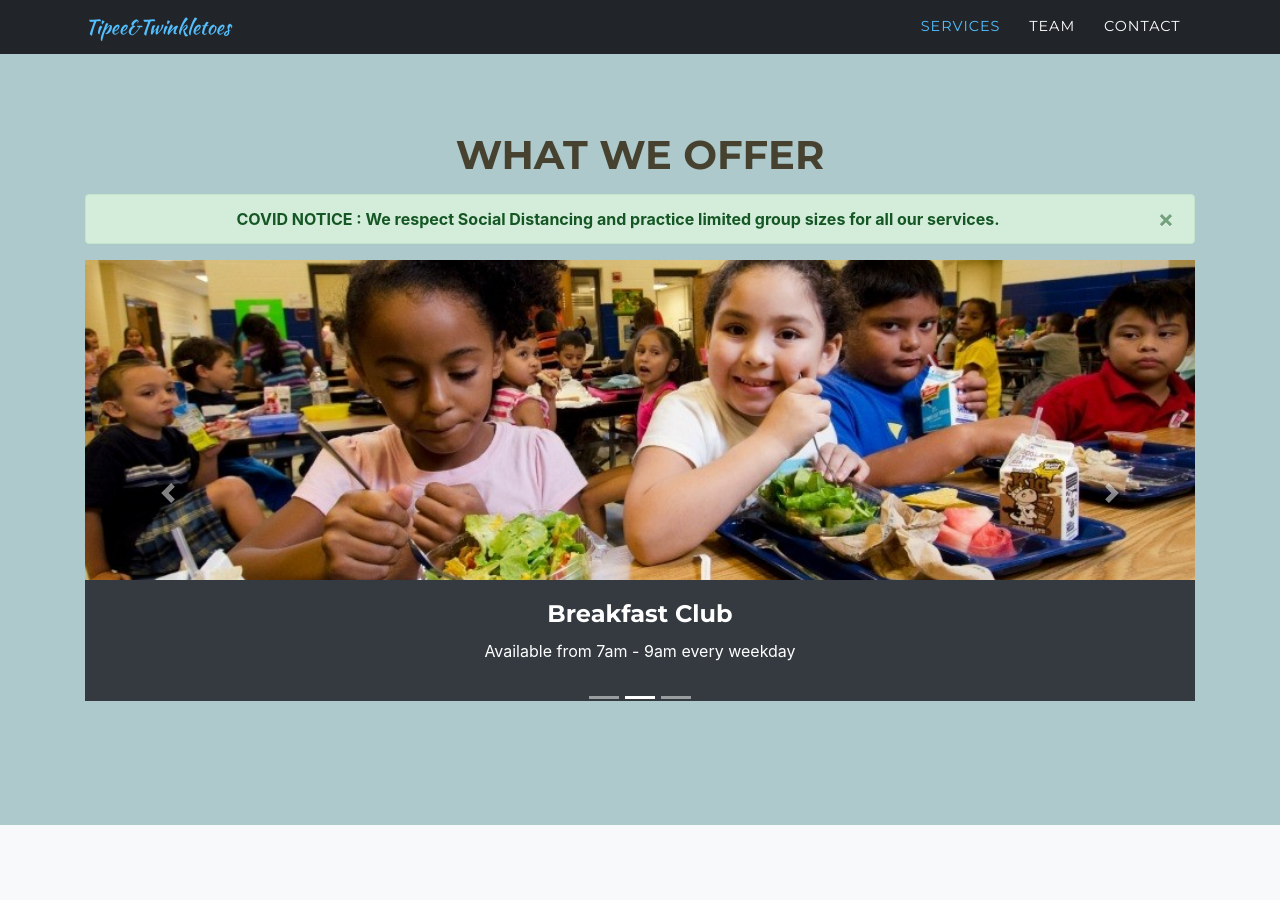
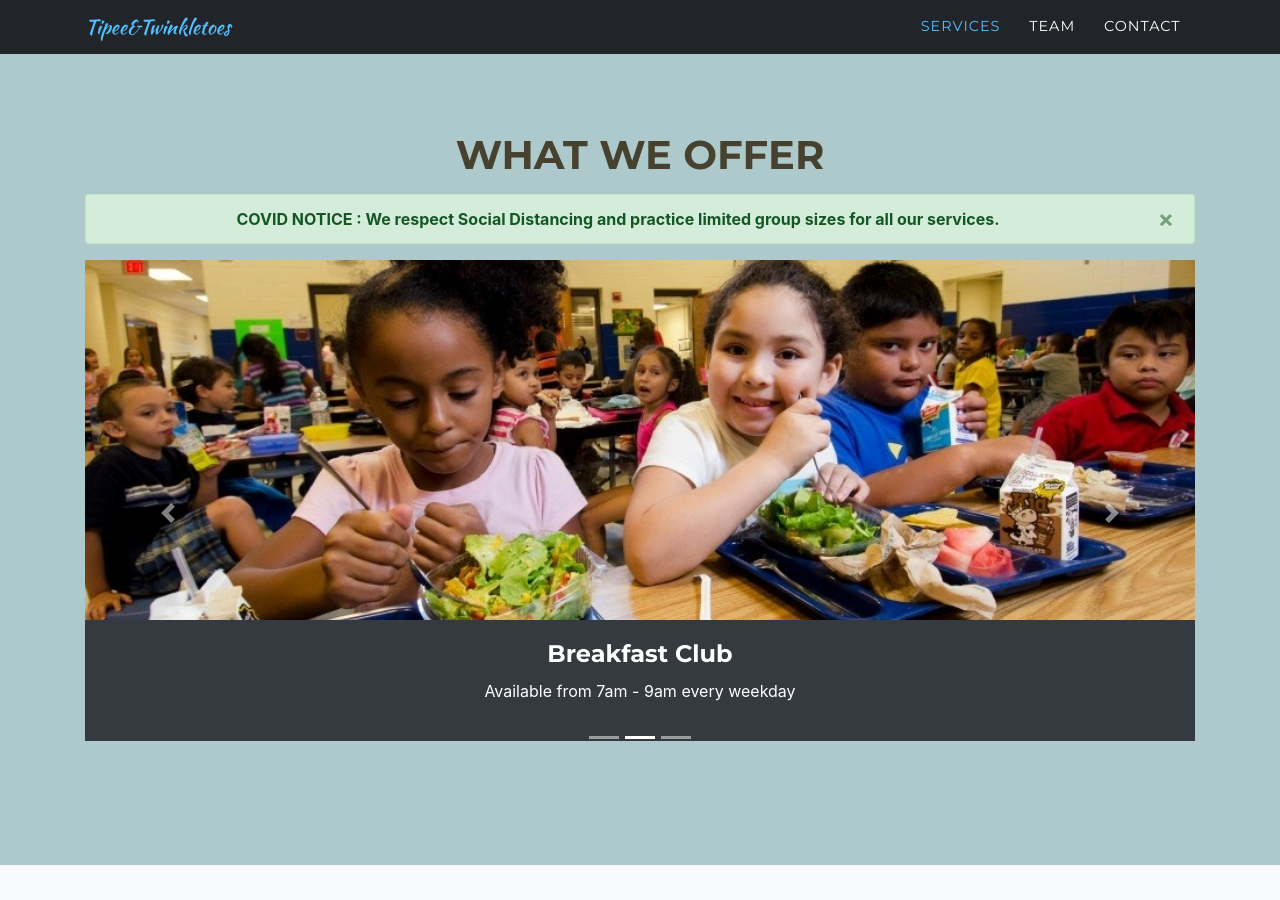
Before and after one commit to jsqribe/jsqribe.github.io, a Jekyll site: the page built from index.md, in a window 1280 px wide and 900 px high, scrolled down 793 px. Built offline with Jekyll 4.4.1, drawn with Linux system fonts in a browser that asks for light colours; some web fonts are replaced; comment, search, counter and statistics services are not loaded; some of the changed text lies outside the part shown; grey boxes are pictures that could not be loaded.

Commit message:
some fixes to make things responsive on mobile

```diff
--- a/_data/sitetext.yml
+++ b/_data/sitetext.yml
@@ -85,7 +85,7 @@
             icon: fab fa-linkedin-in
 
 contact:
-    title: "Contact Details"
+    title: "Contact US"
     list:
       - title: "Number"
         desc: "07546143879"
@@ -94,7 +94,7 @@
         desc: "info@tipeeandtwinkletoes.co.uk"
         icon: fas fa-envelope
 
-    map_text: "Find us"
+    map_text: "Where To Find Us"
     info_text: "The Downswood Community Center"
     location_text: "Chiltern Close, Downswood, Maidstone, ME15 8XG"
     section: contact
--- a/_includes/contact.html
+++ b/_includes/contact.html
@@ -16,8 +16,10 @@
       <div class="row">
         <div class="col-lg-12">
           <h3 class="section-heading text-uppercase">{{ site.data.sitetext.contact.map_text | default: "" }}</h3>
-          <iframe src="https://www.google.com/maps/embed?pb=!1m18!1m12!1m3!1d2496.7522570702927!2d0.5612590657609013!3d51.26047067959531!2m3!1f0!2f0!3f0!3m2!1i1024!2i768!4f13.1!3m3!1m2!1s0x47df2e005bfad327%3A0x1bbffd1a58d113b!2sDownswood%20Community%20Association!5e0!3m2!1sen!2suk!4v1595641387653!5m2!1sen!2suk" width="600" height="450" frameborder="0" style="border:0;" allowfullscreen="" aria-hidden="false" tabindex="0"></iframe>
-        </div>
+          <div class="embed-responsive embed-responsive-16by9">
+            <iframe src="https://www.google.com/maps/embed?pb=!1m18!1m12!1m3!1d2496.7522570702927!2d0.5612590657609013!3d51.26047067959531!2m3!1f0!2f0!3f0!3m2!1i1024!2i768!4f13.1!3m3!1m2!1s0x47df2e005bfad327%3A0x1bbffd1a58d113b!2sDownswood%20Community%20Association!5e0!3m2!1sen!2suk!4v1595641387653!5m2!1sen!2suk" width="600" height="450" frameborder="0" style="border:0;" allowfullscreen="" aria-hidden="false" tabindex="0"></iframe>
+          </div>
+          </div>
       </div>
     </div>
   </section>
--- a/_sass/layout/_services.scss
+++ b/_sass/layout/_services.scss
@@ -11,7 +11,7 @@
   }
   .d-block{
       width: 100%;
-      height: 25vw;
+      height: 40vh;
       object-fit: cover;
   }
 }
```
